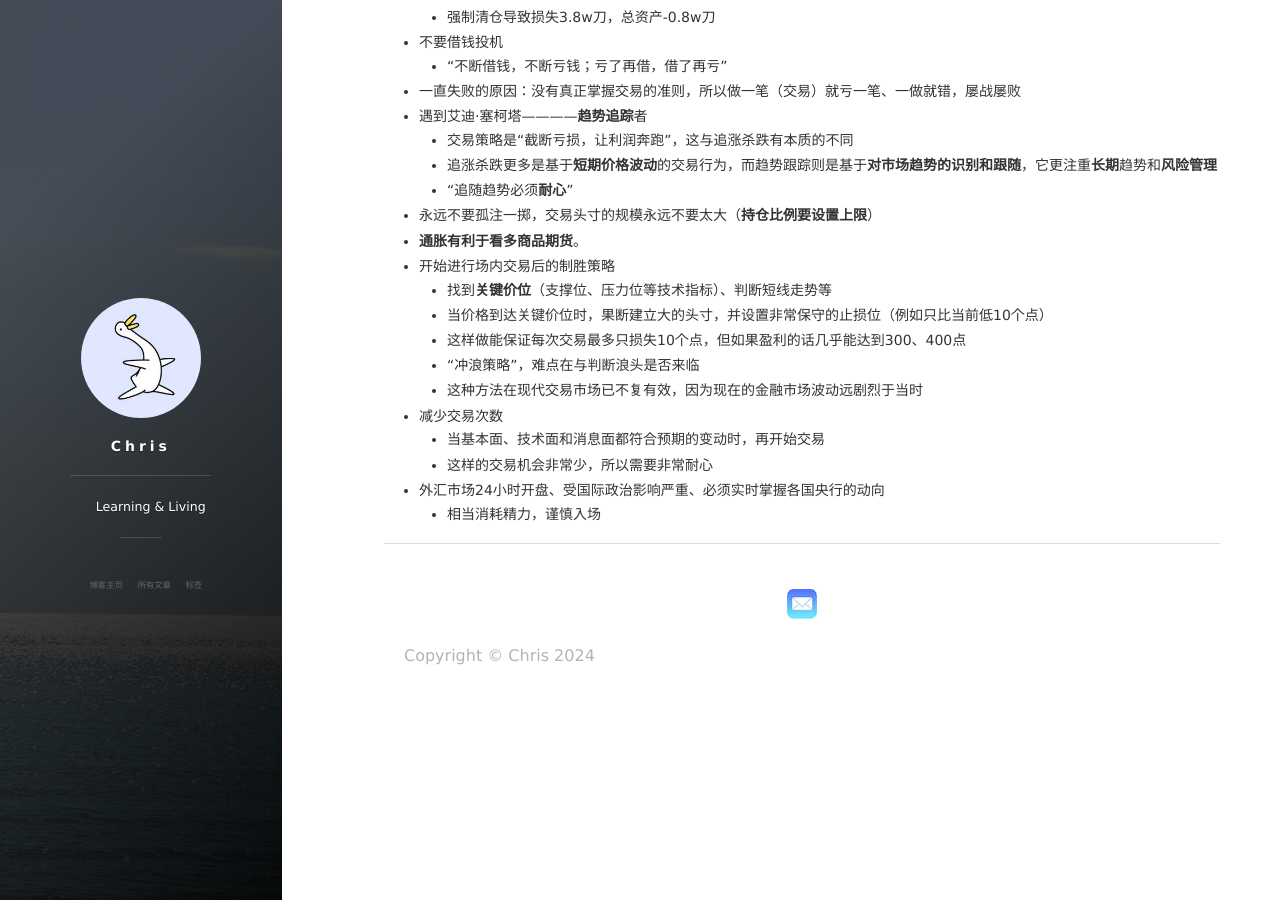
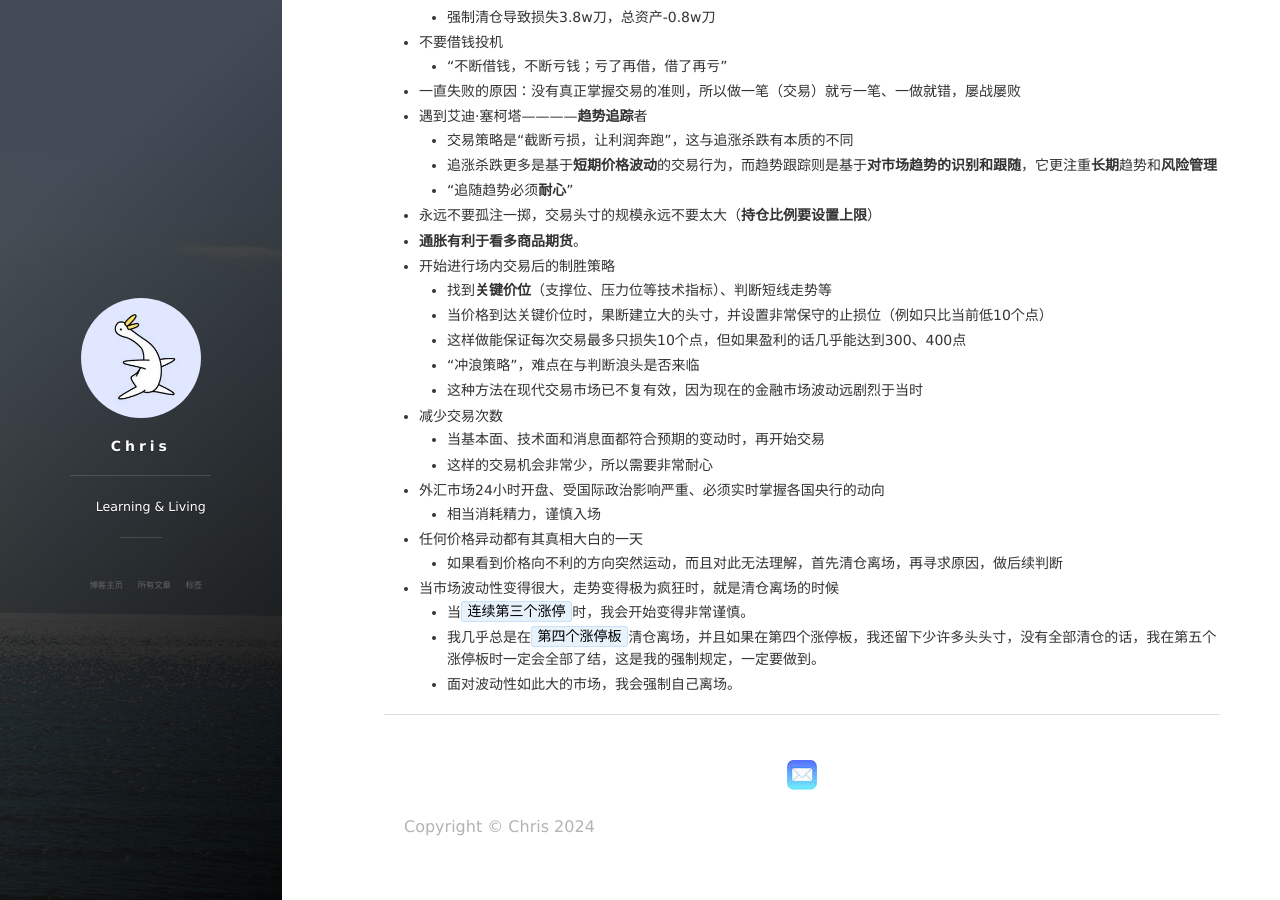
Before and after one commit to CHRisXman/CHRisXman.github.io, a Jekyll site: the page built from _posts/2024-10-29-note-book-market-wizards.md, in a window 1280 px wide and 900 px high, scrolled down 3463 px. Built offline with Jekyll 4.4.1, drawn with Linux system fonts in a browser that asks for light colours; nearby versions of some CDN libraries.

Commit message:
update post

```diff
--- a/_posts/2024-10-29-note-book-market-wizards.md
+++ b/_posts/2024-10-29-note-book-market-wizards.md
@@ -143,3 +143,9 @@ category: 财经
     - 这样的交易机会非常少，所以需要非常耐心
 + 外汇市场24小时开盘、受国际政治影响严重、必须实时掌握各国央行的动向
     - 相当消耗精力，谨慎入场
++ 任何价格异动都有其真相大白的一天
+    - 如果看到价格向不利的方向突然运动，而且对此无法理解，首先清仓离场，再寻求原因，做后续判断
++ 当市场波动性变得很大，走势变得极为疯狂时，就是清仓离场的时候
+    - 当`连续第三个涨停`时，我会开始变得非常谨慎。
+    - 我几乎总是在`第四个涨停板`清仓离场，并且如果在第四个涨停板，我还留下少许多头头寸，没有全部清仓的话，我在第五个涨停板时一定会全部了结，这是我的强制规定，一定要做到。
+    - 面对波动性如此大的市场，我会强制自己离场。
```
